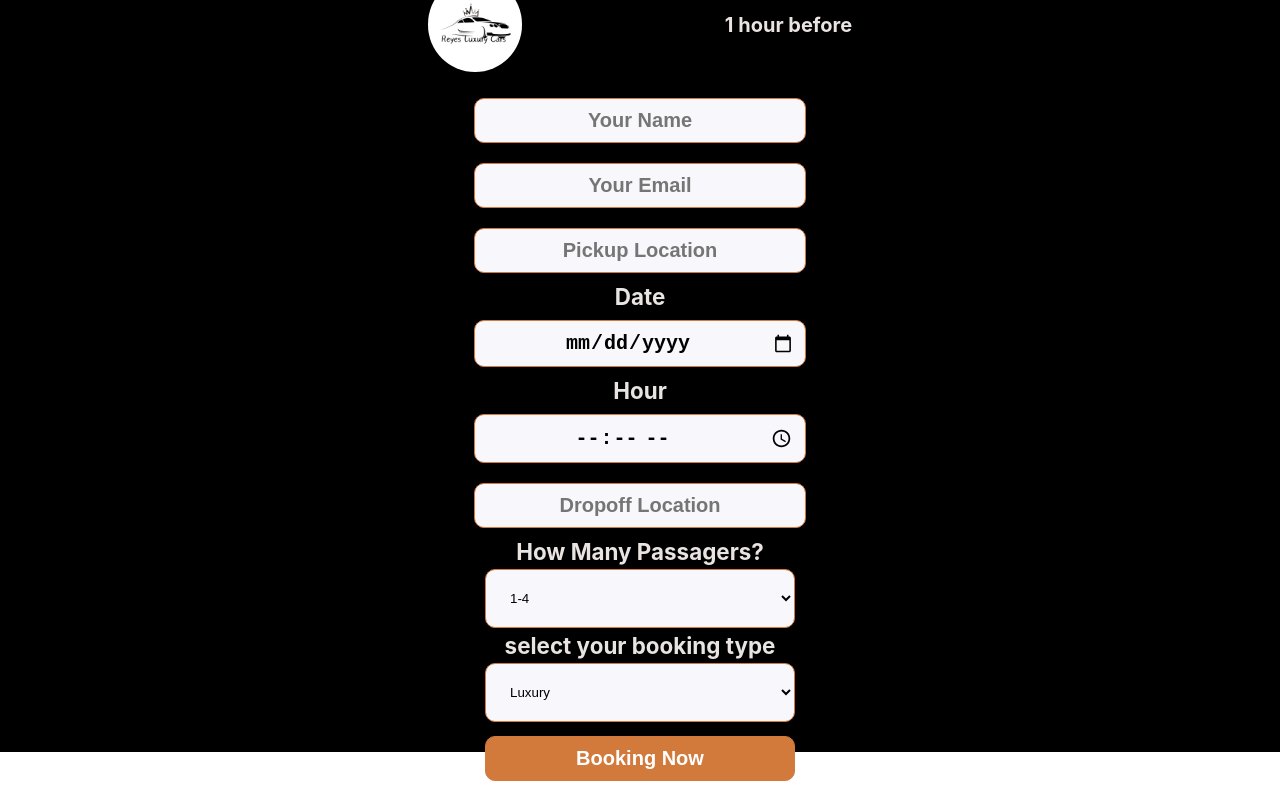
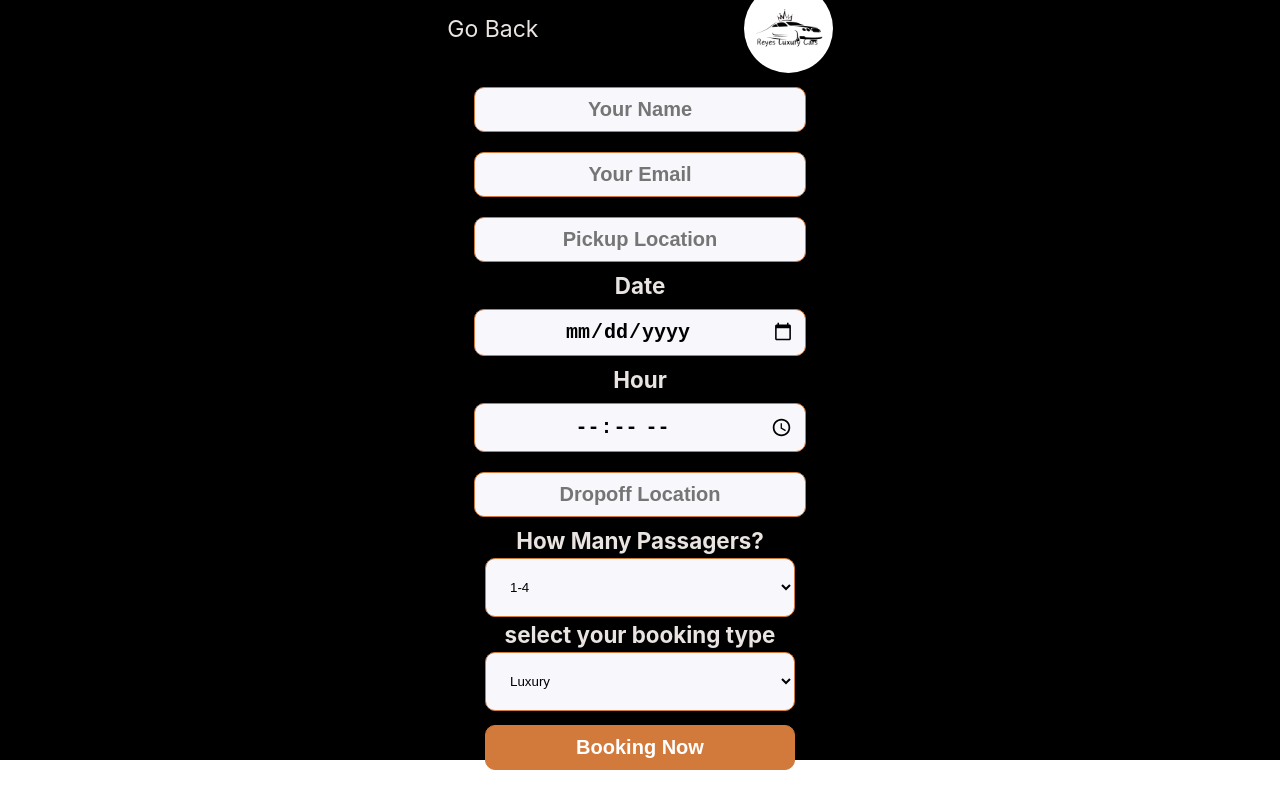
Before and after one commit to barbaroreyes/react-test, a React (Create React App) app: page /form in a window 1280 px wide. Built offline with nearby package versions, Linux system fonts and the light colour scheme.

Commit message:
update-header

```diff
--- a/src/App.css
+++ b/src/App.css
@@ -3,13 +3,11 @@
   justify-content: center;
   align-items: center;
  background-color: black;
- height: 94vh;
+ height: 95vh;
 
 }
 @media (min-width: 768px){
-.container{
 
-}
 }
 @keyframes App-logo-spin {
   from {
--- a/src/components/Fom/Form.js
+++ b/src/components/Fom/Form.js
@@ -1,6 +1,7 @@
 import { useState } from "react";
 import { useNavigate } from "react-router-dom";
 import Logo from './logo1.png'
+import {Link} from 'react-router-dom'
 import axios from "axios";
 import "./form.css";
 
@@ -38,7 +39,7 @@ const Form = () => {
 
   return (
     <div className="formContainer">
-      <h2> <img src ={Logo} alt ="name"/>1 hour before </h2>
+      <Link to='/'>Go Back  <img src ={Logo} alt ="name"/></Link>
 
       <form onSubmit={handleSubmit}>
         <input
@@ -121,6 +122,9 @@ const Form = () => {
         <input type="submit"  value ="Booking Now"className="btn"/>
 
 
+
+
+
       </form>
     </div>
   );
--- a/src/components/Fom/form.css
+++ b/src/components/Fom/form.css
@@ -10,9 +10,9 @@
     width: 15%;
     border-radius: 100%;
 }
-.formContainer h2{
-
-    font-size: 20px;
+.formContainer a{
+    padding:4px;
+    font-size: 23px;
     color: rgb(233, 228, 225);
     display: flex;
     justify-content:space-around;
--- a/src/pages/Home/Home.js
+++ b/src/pages/Home/Home.js
@@ -20,6 +20,7 @@ const Home = () => {
       Book Instantly
       </Link>
       </div>
+
       <p>Your Limo Service</p>
 
     </div>
```
Also changed, not shown: public/manifest.json.
